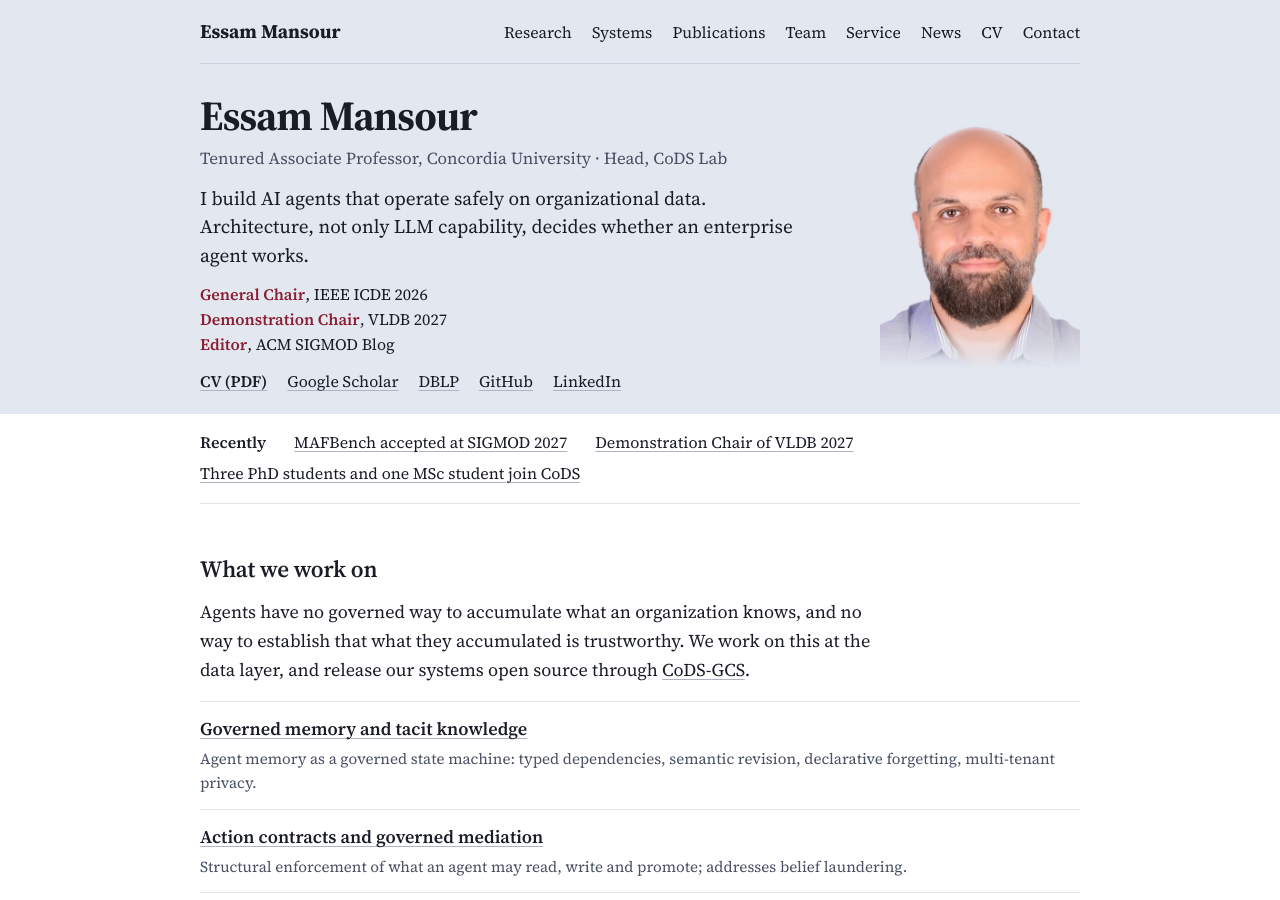
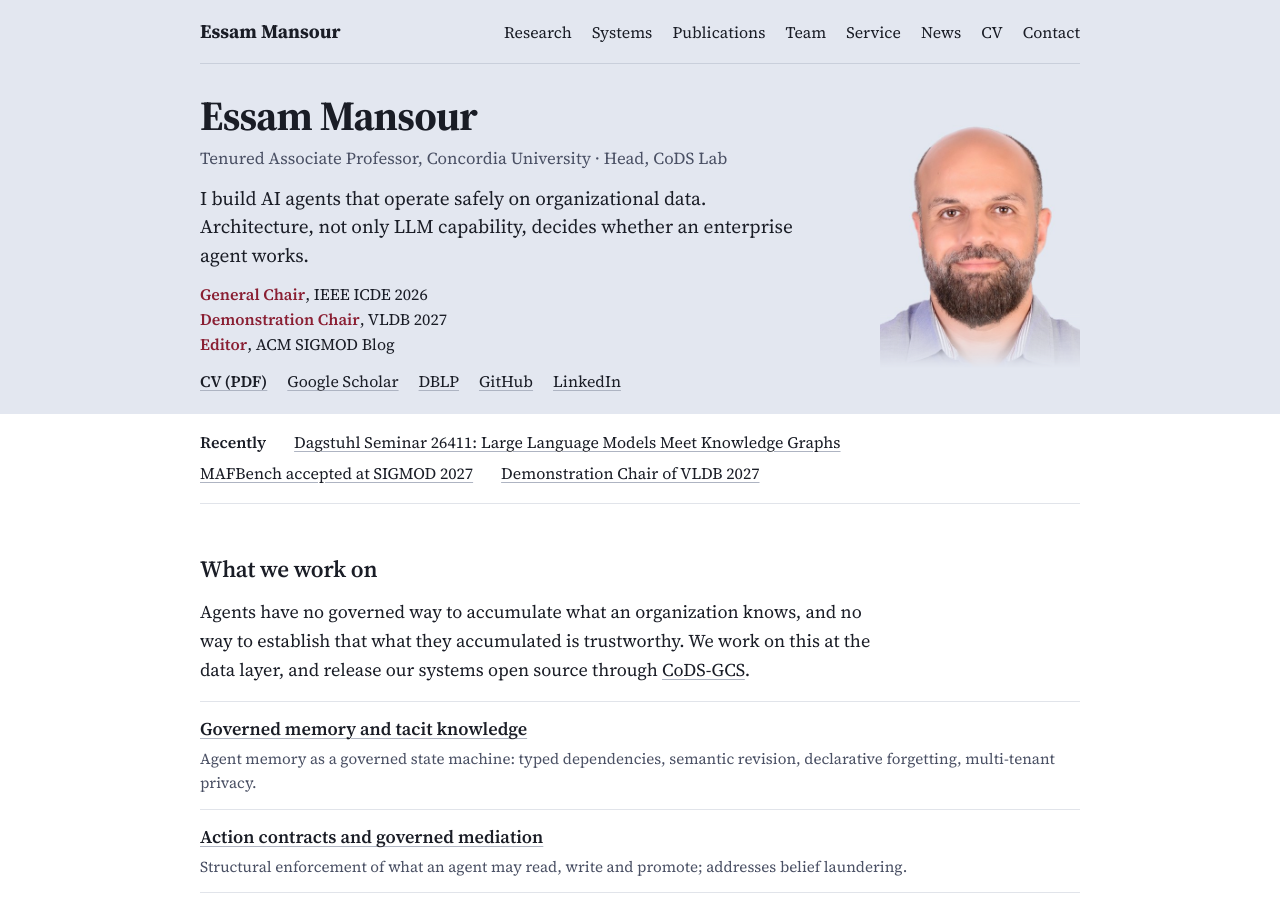
Before and after one commit to mansoure/mansoure.github.io, a Jekyll site: the page built from index.md, in a window 1280 px wide and 900 px high. Built offline with Jekyll 4.4.1, drawn with Linux system fonts in a browser that asks for light colours.

Commit message:
Add Dagstuhl Seminar 26411; drop new-students item from the home page; sort service newest first
Co-Authored-By: Claude Opus 5.5 <noreply@anthropic.com>
Claude-Session: https://claude.ai/code/session_01RYy8jtiw3e4scmvjkk2e4y

```diff
--- a/_data/news.yml
+++ b/_data/news.yml
@@ -1,6 +1,13 @@
 # Newest first. One entry per accepted paper, invited talk, student milestone and grant,
 # added the week it happens. precision: day | month | year controls how the date is shown.
+# home: false keeps an item off the home page (Recently and News) but on the News page.
 # Dates below come from the CV and arXiv identifiers; refine day/month where marked TODO.
+
+- date: 2026-10-04
+  precision: month
+  title: "Dagstuhl Seminar 26411: Large Language Models Meet Knowledge Graphs"
+  body: "Invited participant in the Dagstuhl Seminar on LLMs and knowledge graphs (Schloss Dagstuhl, Germany, October 4–9, 2026), which sets a research roadmap for LLM-enhanced knowledge graphs, KG-enhanced LLMs and neuro-symbolic applications."
+  link: https://www.dagstuhl.de/26411
 
 - date: 2026-09-19
   precision: month
@@ -18,6 +25,7 @@
 - date: 2026-09-01
   precision: month
   title: "Three PhD students and one MSc student join CoDS"
+  home: false   # shown on the News page only
   body: "Yomna Gharib, Loubna Guelmani and Qizhi Wang (PhD) and Farbod Aminnezhad (MSc) start in September 2026, working on agent security, governed memory, validation of agent-generated code, and action contracts."
   link: /team/
 
--- a/index.md
+++ b/index.md
@@ -7,7 +7,8 @@ description: "Essam Mansour, Tenured Associate Professor at Concordia University
 
 <ul class="recently" aria-label="Recently">
   <li class="label">Recently</li>
-{%- for n in site.data.news limit:3 %}
+{%- assign home_news = site.data.news | where_exp: "n", "n.home != false" %}
+{%- for n in home_news limit:3 %}
   <li><a href="{{ n.link | default: '/news/' }}">{{ n.title }}</a></li>
 {%- endfor %}
 </ul>
@@ -32,7 +33,7 @@ description: "Essam Mansour, Tenured Associate Professor at Concordia University
 
 <h2>News</h2>
 <ul class="rows">
-{%- for n in site.data.news offset:3 limit:4 %}
+{%- for n in home_news offset:3 limit:4 %}
   <li><time class="k" datetime="{{ n.date | date: '%Y-%m-%d' }}">{% if n.precision == 'year' %}{{ n.date | date: '%Y' }}{% else %}{{ n.date | date: '%B %Y' }}{% endif %}</time><span>{% if n.link %}<a href="{{ n.link }}">{{ n.title }}</a>{% else %}{{ n.title }}{% endif %}</span></li>
 {%- endfor %}
 </ul>
--- a/service/index.md
+++ b/service/index.md
@@ -7,11 +7,12 @@ heading: "Service and leadership"
 ## Leadership
 
 <dl class="kv">
-  <dt>2026</dt><dd><strong>General Chair, IEEE ICDE 2026</strong> (Montreal, May 2026), the flagship data engineering conference, with Fei Chiang.</dd>
+  <dt>Ongoing</dt><dd><strong>Editor, ACM SIGMOD Blog.</strong></dd>
   <dt>2027</dt><dd><strong>Demonstration Chair, VLDB 2027.</strong></dd>
-  <dt>Ongoing</dt><dd><strong>Editor, ACM SIGMOD Blog.</strong></dd>
+  <dt>October 2026</dt><dd><strong>Dagstuhl Seminar 26411</strong>, “<a href="https://www.dagstuhl.de/26411">Large Language Models Meet Knowledge Graphs</a>” (Schloss Dagstuhl, October 4–9, 2026). Invited participant.</dd>
+  <dt>May 2026</dt><dd><strong>General Chair, IEEE ICDE 2026</strong> (Montreal), the flagship data engineering conference, with Fei Chiang.</dd>
+  <dt>May 2026</dt><dd><strong>ICDE 2026 panel</strong>, “What can agents do for databases?”, with Fatma Özcan (moderator), Wenjie Zhang, Aditya Parameswaran and Bolin Ding.</dd>
   <dt>April 2026</dt><dd><strong>Dagstuhl Seminar 26161</strong>, “Managing Vector Data for RAG”. Invited participant and technical lead; led the <em>Agentic Systems</em> cross-topic session and delivered a Gong Show talk.</dd>
-  <dt>May 2026</dt><dd><strong>ICDE 2026 panel</strong>, “What can agents do for databases?”, with Fatma Özcan (moderator), Wenjie Zhang, Aditya Parameswaran and Bolin Ding.</dd>
   <dt>2022 to 2024</dt><dd><strong>General Co-Chair</strong>, International Workshop on Data Systems Meet Data Science (DSDS).</dd>
 </dl>
 
@@ -38,7 +39,7 @@ Distinguished Reviewer Awards: SIGMOD 2025 and PVLDB 2018.
 
 ## Selected invited talks
 
+- “What Agents Can Do for Databases.” Position panel, ICDE 2026, Montreal, May 2026.
 - “Architecture Over Model: Agentic Systems for Data-Intensive Domains.” Agentic Systems cross-topic session, Dagstuhl Seminar 26161, Germany, April 2026.
-- “What Agents Can Do for Databases.” Position panel, ICDE 2026, Montreal, May 2026.
 - “Advancing Domain-Specific Intelligence with LLMs and KGs: A Five-Year Journey.” DBML Workshop at ICDE 2025, Hong Kong, May 2025.
 - “ChatGPT versus Traditional Question Answering for KGs.” Apple Knowledge Platform team, March 2023. Related seminars at Simon Fraser University (2023) and the University of Waterloo Data Systems Group (2022).
```
